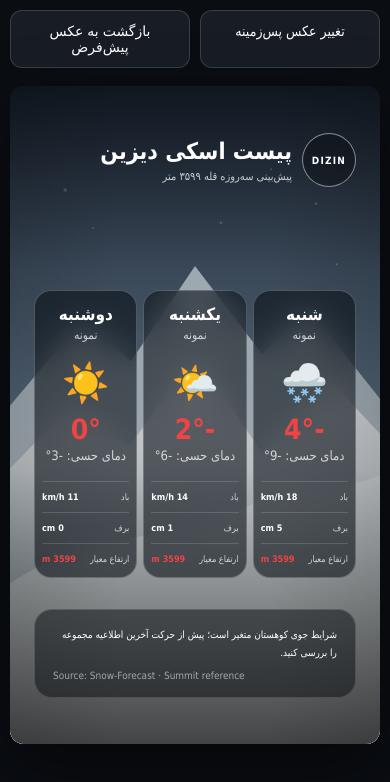
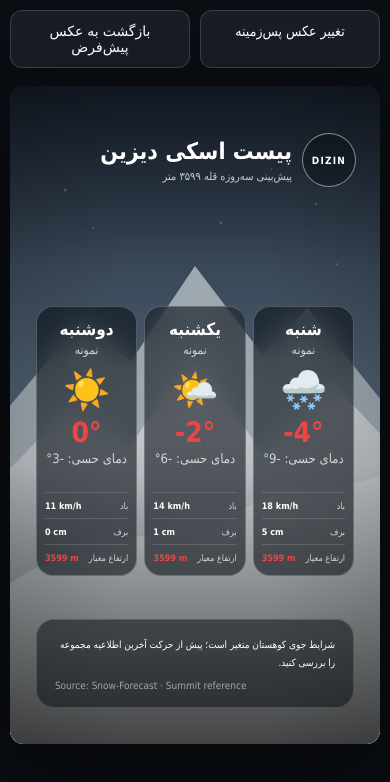
Before and after one commit to erfanchgh/dizin-weather-system, a plain HTML site: page index.html in a window 390 px wide. Drawn offline with Linux system fonts and the light colour scheme.

Commit message:
Refine mobile layout and RTL numeric rendering

```diff
--- a/style.css
+++ b/style.css
@@ -83,3 +83,25 @@ body{min-height:100vh}
   .metric{font-size:9px}
   .story-footer p{font-size:10px}
 }
+
+/* RTL numeric cleanup + refined mobile proportions */
+.temp,.metric strong,.source{
+  direction:ltr;
+  unicode-bidi:isolate;
+}
+.metric strong{
+  white-space:nowrap;
+}
+.day-card{
+  min-height:360px;
+}
+@media(max-width:480px){
+  .forecast-grid{top:33.5%;right:7%;left:7%;gap:7px}
+  .day-card{min-height:270px;padding:12px 8px}
+  .day-card .date{margin-bottom:12px}
+  .weather-icon{margin:2px 0 10px}
+  .feels{margin-bottom:12px}
+  .metrics{gap:7px}
+  .metric{padding-top:8px}
+  .story-footer{right:7%;left:7%;bottom:5.5%}
+}
```
